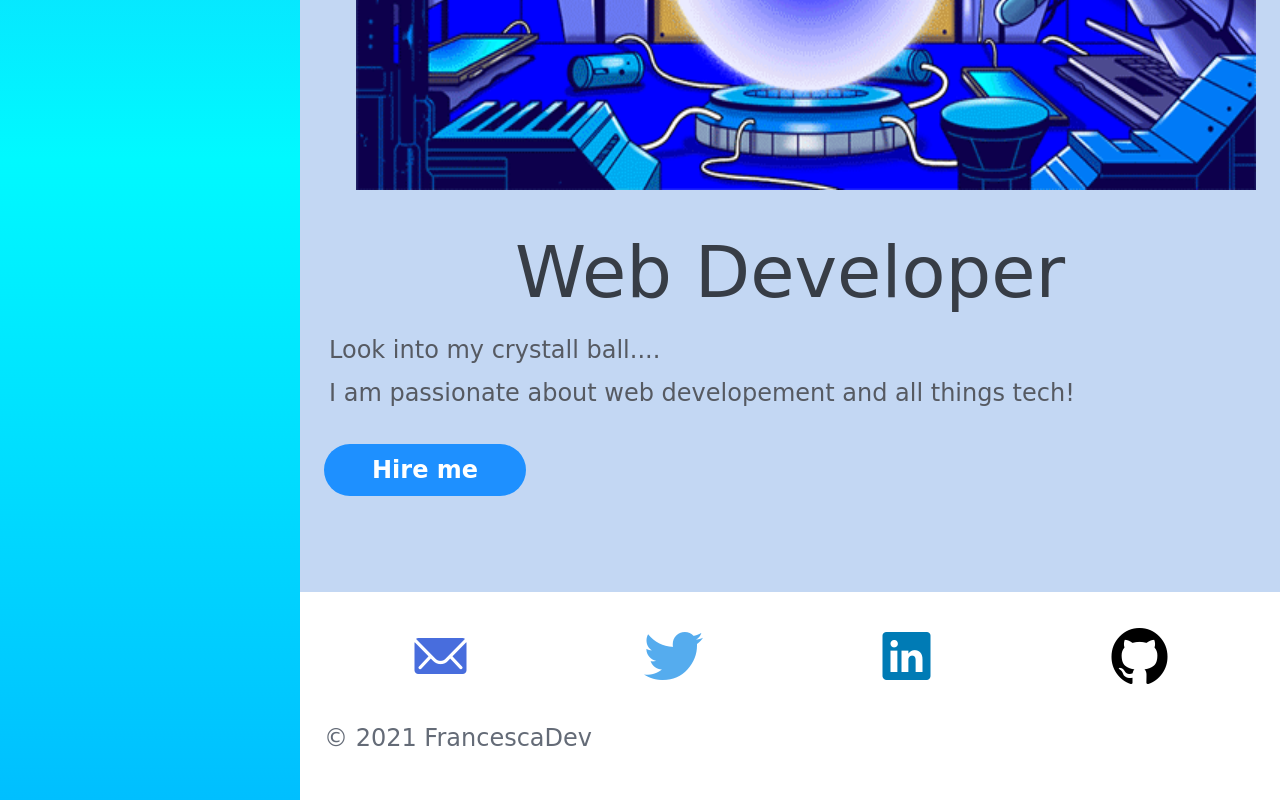
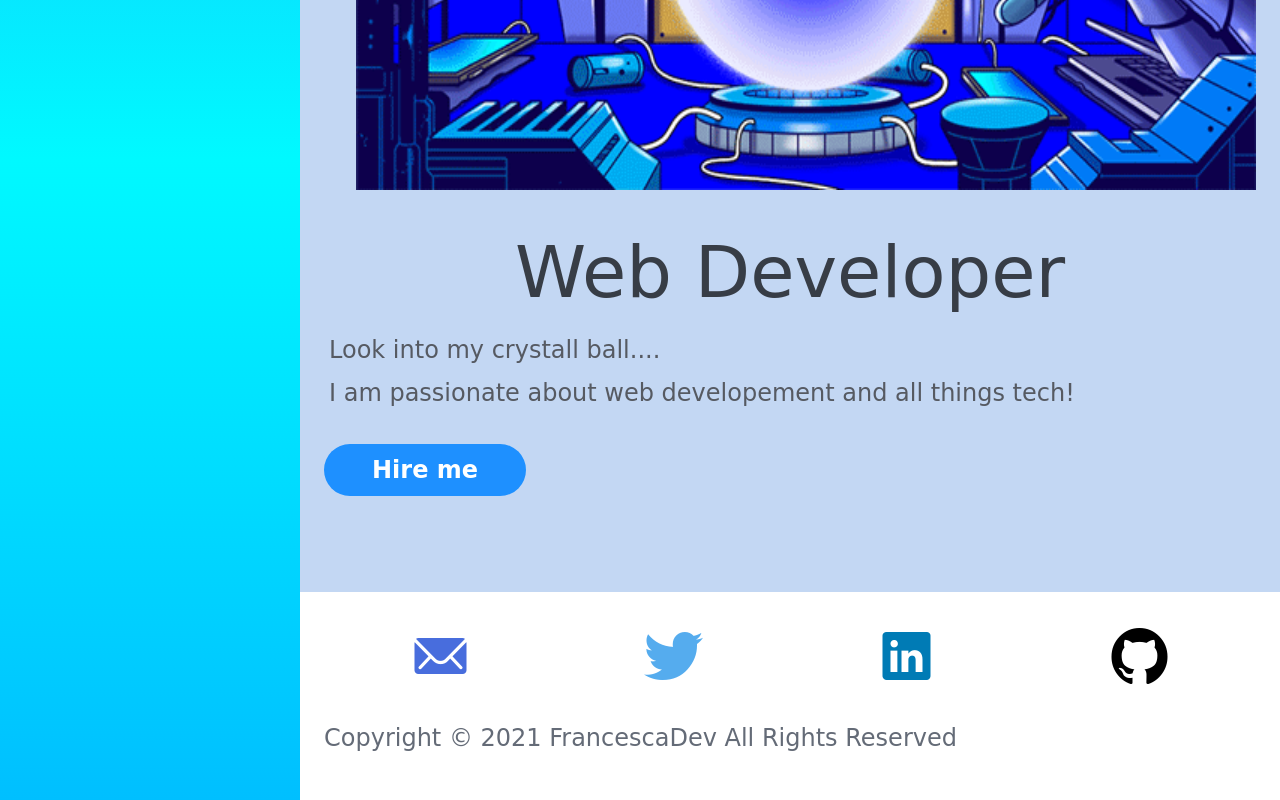
Before and after one commit to FrancescaDev/FrancescaDev.github.io, a website: page index.html in a window 1280 px wide. Shown: the part 482-1282 px from the top of the page. Drawn offline with nearby package versions, Linux system fonts and the light colour scheme; a web font is replaced by a local one.

Commit message:
Added js function to automatically update copyright year

```diff
--- a/index.html
+++ b/index.html
@@ -46,7 +46,7 @@
           <li><a href="https://www.linkedin.com/in/francescanor" target="blank"><i class="icon ion-logo-linkedin"></i></a></li>
           <li><a href="https://github.com/FrancescaDev" target="blank"><i class="icon ion-logo-github"></i></a></li>
         </ul>
-        <p>&copy 2021 FrancescaDev</p>
+        <p>Copyright &copy <script>document.write(new Date().getFullYear())</script> FrancescaDev All Rights Reserved</p>
       </footer>
     </div>
   </div>
```
